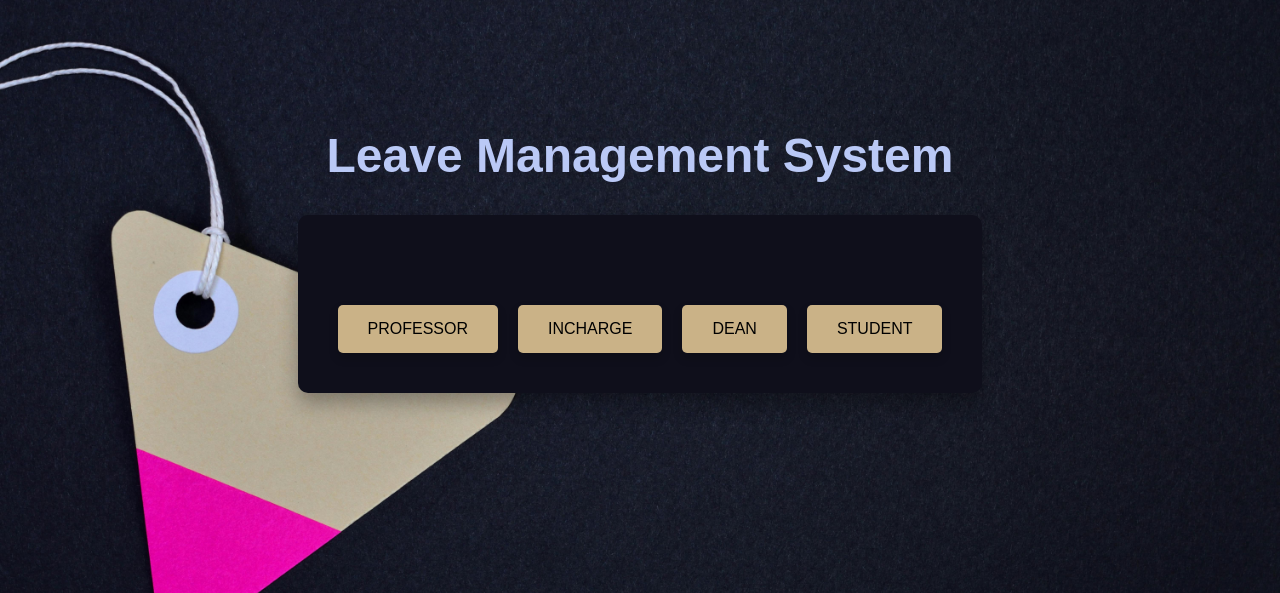
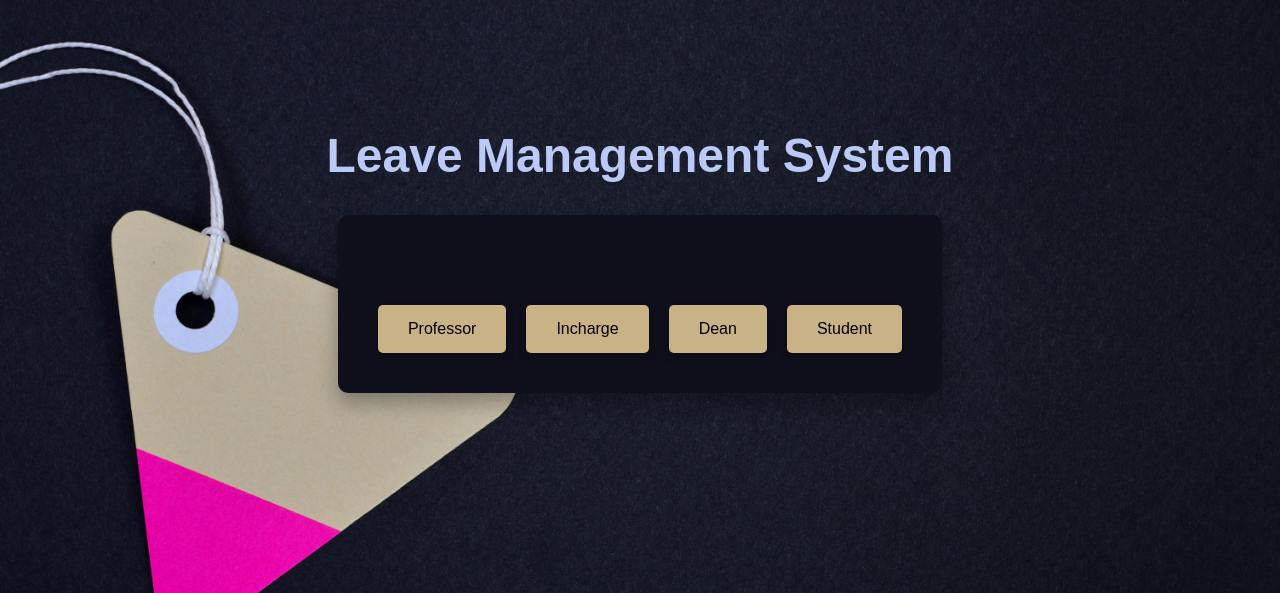
Before and after one commit to Hitman7084/Leave_management_system, a Django app: page / in a window 1280 px wide. Shown: the top 593 px of the page. Run offline with Django 5.2, Linux system fonts and the light colour scheme.

Commit message:
updated login.html

```diff
--- a/Leave_mgt_sys/clms/urls.py
+++ b/Leave_mgt_sys/clms/urls.py
@@ -19,8 +19,5 @@ from . import views
 
 urlpatterns = [
     path('', views.homepage, name='homepage'),
-    path('professor/', views.professor_dashboard, name='professor_dashboard'),
-    path('incharge/', views.incharge_dashboard, name='incharge_dashboard'),
-    path('dean/', views.dean_dashboard, name='dean_dashboard'),
-    path('student/', views.student_dashboard, name='student_dashboard'),
+    path('login/', views.login, name='login'),
 ]
--- a/Leave_mgt_sys/clms/views.py
+++ b/Leave_mgt_sys/clms/views.py
@@ -5,7 +5,10 @@ from django.shortcuts import render
 def homepage(request):
     return render(request, 'index.html')
 
-def professor_dashboard(request):
+def login(request):
+    return render(request, 'login.html')
+
+'''def professor_dashboard(request):
     return render(request, 'professor_dashboard.html')
 
 def incharge_dashboard(request):
@@ -15,4 +18,4 @@ def dean_dashboard(request):
     return render(request, 'dean_dashboard.html')
 
 def student_dashboard(request):
-    return render(request, 'student_dashboard.html')
+    return render(request, 'student_dashboard.html')'''
--- a/Leave_mgt_sys/templates/index.html
+++ b/Leave_mgt_sys/templates/index.html
@@ -11,10 +11,10 @@
     <h1>Leave Management System</h1>
     <div class="box">
         <div class="button-container">
-            <a href="{% url 'professor_dashboard' %}" class="btn">PROFESSOR</a>
-            <a href="{% url 'incharge_dashboard' %}" class="btn">INCHARGE</a>
-            <a href="{% url 'dean_dashboard' %}" class="btn">DEAN</a>
-            <a href="{% url 'student_dashboard' %}" class="btn">STUDENT</a>
+            <a href="{% url 'login' %}" class="btn">Professor</a>
+            <a href="{% url 'login' %}" class="btn">Incharge</a>
+            <a href="{% url 'login' %}" class="btn">Dean</a>
+            <a href="{% url 'login' %}" class="btn">Student</a>
         </div>
     </div>
 </body>
```
Also changed, not shown: Leave_mgt_sys/templates/login.html (+17 -0 lines).
